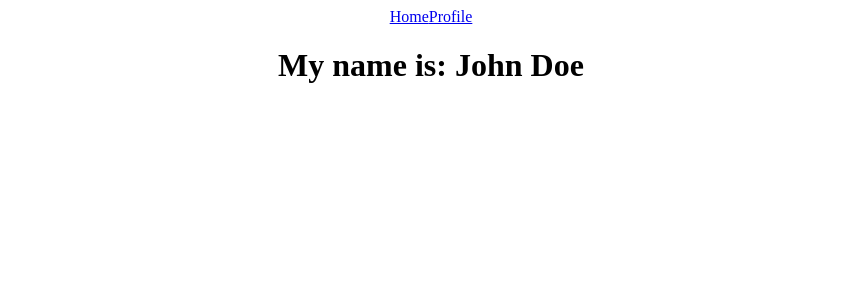
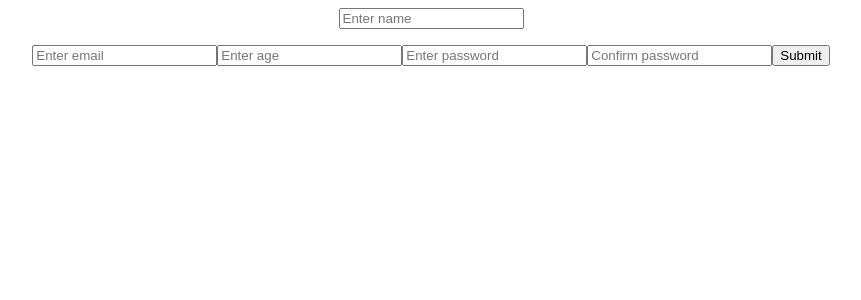
Before and after one commit to Kaushik-FSD/react-concepts-tutorial, a React (Create React App) app: page / in a window 1280 px wide. Shown: the top 300 px of the page, without its empty margins (209-1070 px from the left). Built offline with nearby package versions, Linux system fonts and the light colour scheme.

Commit message:
react hook form and yup

```diff
--- a/package.json
+++ b/package.json
@@ -3,6 +3,7 @@
   "version": "0.1.0",
   "private": true,
   "dependencies": {
+    "@hookform/resolvers": "^5.2.0",
     "@testing-library/dom": "^10.4.0",
     "@testing-library/jest-dom": "^6.6.3",
     "@testing-library/react": "^16.3.0",
@@ -10,9 +11,11 @@
     "axios": "^1.11.0",
     "react": "^19.1.0",
     "react-dom": "^19.1.0",
+    "react-hook-form": "^7.61.1",
     "react-router-dom": "^7.7.1",
     "react-scripts": "5.0.1",
-    "web-vitals": "^2.1.4"
+    "web-vitals": "^2.1.4",
+    "yup": "^1.6.1"
   },
   "scripts": {
     "start": "react-scripts start",
--- a/src/App.js
+++ b/src/App.js
@@ -4,8 +4,9 @@ import UseStateHookExample from "./react-tutorial/react-use-state/UseStateHookEx
 import ReactRouterTutorial from "./react-tutorial/react-router/ReactRouterTutorial";
 import StateManagementHook from "./react-tutorial/state-management-use-context/StateManagementHook";
 import ToDo from "./react-tutorial/to-do-app/ToDo";
-// import ComponentPropsExample from "./react-tutorial/components-props/ComponentPropsExample";
-// import TerniaryOperation from "./react-tutorial/terniary-operation/TerniaryOperation";
+import ReactFormTutorial from "./react-tutorial/react-forms/ReactFormTutorial";
+import ComponentPropsExample from "./react-tutorial/components-props/ComponentPropsExample";
+import TerniaryOperation from "./react-tutorial/terniary-operation/TerniaryOperation";
 function App() {
   return (
     <div className="App">
@@ -15,7 +16,8 @@ function App() {
       {/* <ToDo /> */}
       {/* <FetchApiCall /> */}
       {/* <ReactRouterTutorial /> */}
-      <StateManagementHook />
+      {/* <StateManagementHook /> */}
+      <ReactFormTutorial />
     </div>
   );
 }
--- /dev/null
+++ b/src/react-tutorial/react-forms/ReactFormTutorial.js
@@ -0,0 +1,65 @@
+import React from "react";
+import { useForm } from "react-hook-form";
+import { yupResolver } from "@hookform/resolvers/yup";
+import * as yup from "yup";
+
+function ReactFormTutorial() {
+  //we will use this yup schema
+  //this schema will generate a shape of how the form should look like
+  const schema = yup.object().shape({
+    fullName: yup.string().required("Full name is required"),
+    email: yup.string().email("Invalid email").required("Email is required"),
+    age: yup.number().positive().integer().required("Age is required"),
+    password: yup
+      .string()
+      .min(6, "Password must be at least 6 characters")
+      .required("Password is required"),
+    confirmPassword: yup
+      .string()
+      .oneOf([yup.ref("password"), null], "Passwords must match")
+      .required("Confirm Password is required"),
+  });
+
+  // handleSubmit is a function provided by react-hook-form to handle stuffs prior to submitting
+  const {
+    register,
+    handleSubmit,
+    formState: { errors },
+  } = useForm({
+    // yupResolver is used to integrate yup with react-hook-form
+    resolver: yupResolver(schema),
+  });
+
+  const onSubmit = (data) => {
+    // data param will be provided by the handleSubmit function
+    // it will contain all the values of the inputs that are registered
+    console.log(data);
+  };
+
+  return (
+    // basically it will go through both the functions while submitting the form
+    // handleSubmit will call the onSubmit function if everything is fine
+    <form onSubmit={handleSubmit(onSubmit)}>
+      {/* The register is like the name property in the input
+        this register will work as a key to the value that will be there for this input */}
+      <input type="text" placeholder="Enter name" {...register("fullName")} />
+      {/* To show the erros */}
+      <p>{errors.fullName?.message}</p>
+      <input type="text" placeholder="Enter email" {...register("email")} />
+      <input type="number" placeholder="Enter age" {...register("age")} />
+      <input
+        type="password"
+        placeholder="Enter password"
+        {...register("password")}
+      />
+      <input
+        type="password"
+        placeholder="Confirm password"
+        {...register("confirmPassword")}
+      />
+      <input type="submit" value="Submit" />
+    </form>
+  );
+}
+
+export default ReactFormTutorial;
```
Also changed, not shown: 1 other file (tests, documents, lock files or other folders).
